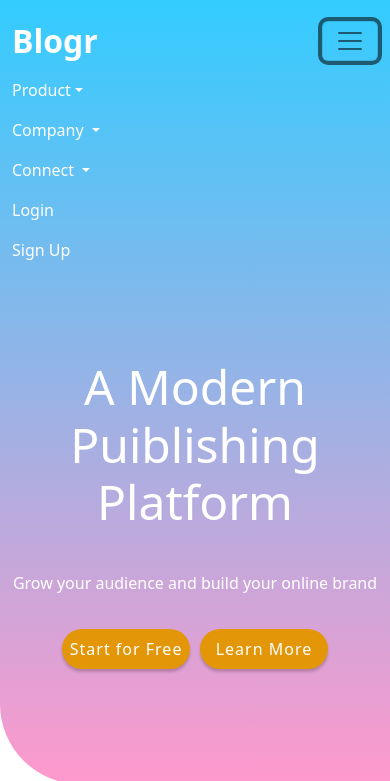
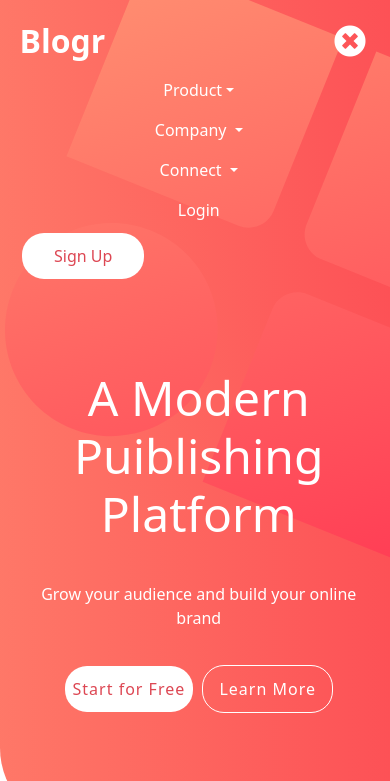
Before and after one commit to MHany97/Blogr-landing-page, a plain HTML site: page index.html in a window 390 px wide. Both pictures are taken after a click on the button "Toggle navigation". Shown: the top 781 px of the page. Drawn offline with nearby package versions, Linux system fonts and the light colour scheme; a web font is replaced by a local one.

Commit message:
Stable Ver Before Mob

```diff
--- a/index.html
+++ b/index.html
@@ -25,7 +25,9 @@
                 <nav class="navbar navbar-expand-lg ">
                     <a class="navbar-brand Blogr-Logo" href="#">Blogr</a>
                     <button class="navbar-toggler" type="button" data-bs-toggle="collapse" data-bs-target="#navbarNavDropdown" aria-controls="navbarNavDropdown" aria-expanded="false" aria-label="Toggle navigation">
-                      <span class="navbar-toggler-icon"></span>
+
+                        <i onclick="changeDropIcon(this)" class="fas fa-bars" style="color: white; font-size: 2rem;" aria-hidden="true" ></i>
+
                     </button>
                     <div class="collapse navbar-collapse" id="navbarNavDropdown">
                         <ul class="navbar-nav">
@@ -70,10 +72,10 @@
                             <div class="log">
                                 <ul class="navbar-nav">
                                     <li class="nav-item nav-ele">
-                                        <a class="nav-link" href="#">Login</a>
+                                        <a class="nav-link" id="login" href="#">Login</a>
                                     </li>
                                     <li class="nav-item nav-ele">
-                                        <a class="nav-link" href="#">Sign Up</a>
+                                        <button class="nav-link" id="sign-up" href="#">Sign Up</button>
                                     </li>
                                 </ul>
                             </div>
@@ -90,8 +92,8 @@
                             <p class="intro-title"> Grow your audience and build your online brand
                             </p>
                             <div class="btns">
-                                <a href="#" id="btn1" class="main-btn">Start for Free</a>
-                                <a href="#" id="btn2" class="main-btn">Learn More</a>
+                                <button href="#" id="btn1" class="main-btn">Start for Free</button>
+                                <button href="#" id="btn2" class="main-btn">Learn More</button>
                             </div>
                         </div>
                     </div>
@@ -101,8 +103,11 @@
         </div>
         <section class="main">
             <div class="container">
-                <h2 class="main-title"> Designed for the future</h2>
                 <div class="row">
+                    <h2 class="main-title"> Designed for the future</h2>
+                    <div class="col-lg-6 col-sm-12 mob-illust">
+                        <img src="./imgs/illustration-editor-mobile.svg " class=" editor-img" alt="Responsive image">
+                    </div>
                     <div class="col-lg-6 col-sm-12">
                         <div class="main-sec-text">
                             <div class="main-text1">
@@ -118,7 +123,7 @@
                         </div>
 
                     </div>
-                    <div class="col-lg-6 col-sm-12  ">
+                    <div id="desk-illust" class="col-lg-6 col-sm-12 desk-illus">
                         <img src="./imgs/illustration-editor-desktop.svg " class=" editor-img" alt="Responsive image">
                     </div>
                 </div>
--- a/main.js
+++ b/main.js
@@ -0,0 +1,4 @@
+function changeDropIcon(x) {
+    x.classList.toggle("fa-times-circle")
+
+}
--- a/style.css
+++ b/style.css
@@ -10,16 +10,29 @@
                                 background: white
                             }
 
-                            .container {}
+                            .navbar-toggler {
+                                box-shadow: none;
+                                border: none;
+                            }
+
+                            .navbar-toggler:focus {
+                                box-shadow: none;
+                                /* border-color: rgba(0, 0, 0, .125); */
+                            }
+
+                            .container {
+                                padding-left: 5%;
+                            }
 
                             header {
-                                background: url(./imgs/bg-pattern-intro-desktop.svg) no-repeat;
-                                background-position-x: -20vw;
+                                background: url(./imgs/bg-pattern-intro-desktop.svg), linear-gradient(to right, rgba(255, 135, 111, 1), rgba(252, 62, 77, 1));
+                                /* background-repeat: no-repeat, no-repeat; */
+                                background-position-x: -22vw;
                                 background-position-y: -160vh;
                                 background-size: 190%;
-                                background: linear-gradient(to bottom, #33ccff 0%, #ff99cc 100%);
                                 border-bottom-left-radius: 5rem;
                                 min-height: 40rem;
+                                /* background-position: to bottom right; */
                             }
 
                             #head a {
@@ -31,6 +44,24 @@
                             }
 
                             nav li {
+                                color: white;
+                            }
+
+                            #sign-up {
+                                text-decoration: none;
+                                font-size: 1rem;
+                                font-weight: 500;
+                                margin: 0.7%;
+                                border-radius: 22px;
+                                transition: .7s ease;
+                                padding: 0.7em 2em;
+                                background-color: #ffffff;
+                                color: #dd4753;
+                                border: none;
+                            }
+
+                            #sign-up:hover {
+                                background-color: #fe7c88;
                                 color: white;
                             }
 
@@ -70,9 +101,7 @@
                             /* main section styling */
 
                             .main-btn {
-                                color: white;
                                 display: inline-block;
-                                background-color: #e39608;
                                 text-decoration: none;
                                 font-size: 1em;
                                 font-weight: 500;
@@ -80,23 +109,36 @@
                                 padding: 0.5em 1em;
                                 letter-spacing: 1px;
                                 border-radius: 22px;
-                                transition: .9s ease;
-                                box-shadow: 0 3px 3px rgba(0, 0, 0, 0.2);
+                                transition: .7s ease;
                             }
 
-                            .main-btn:hover {
-                                color: #222222;
-                                background-color: #d78e08;
-                                transform: scale(1.05);
-                                box-shadow: 5px 5px 20px #222222;
+                            #btn1 {
+                                padding: 0.7em 0.5em;
+                                background-color: #ffffff;
+                                color: #dd4753;
+                                border: none;
+                            }
+
+                            #btn1:hover {
+                                background-color: #fe7c88;
+                                color: white;
+                            }
+
+                            #btn2:hover {
+                                background-color: #ffffff;
+                                color: #dd4753;
+                            }
+
+                            #btn2 {
+                                padding: 0.7em 1em;
+                                background-color: transparent;
+                                color: white;
+                                border: 0.05rem solid;
+                                border-radius: 22px;
                             }
 
                             .main-btn::selection {
                                 background-color: transparent;
-                            }
-
-                            #btn1 {
-                                padding: 0.5em 0.5em;
                             }
                             /* MainTitle Section styling */
 
@@ -243,9 +285,9 @@
                                 color: white;
                                 text-decoration: underline;
                             }
-                            /* Mobile Control */
+                            /* Desktop Pics Control */
 
-                            @media screen and (min-width: 995px) {
+                            @media only screen and (min-width: 992px) {
                                 #navbarNavDropdown {
                                     padding-left: 8%;
                                 }
@@ -263,12 +305,15 @@
                                     margin-top: 2%;
                                 }
                                 /* MainTitle Section styling */
+                                .mob-illust {
+                                    display: none;
+                                }
                                 .main-sec-head {
                                     margin-bottom: 3.5vh;
                                 }
                                 .main-sec-text {
                                     margin-top: 13vh;
-                                    width: 78%;
+                                    width: 100%;
                                 }
                                 .main-text1 {
                                     margin-bottom: 10vh;
@@ -285,3 +330,24 @@
                                 }
                             }
                             /* Mobile conontrol */
+
+                            @media only screen and (max-width: 992px) {
+                                body {
+                                    text-align: center;
+                                    align-content: center;
+                                    align-items: center;
+                                }
+                                /* main section stylling */
+                                header {
+                                    background-size: 220%, 190%;
+                                    background-position-x: -40vw;
+                                    background-position-y: -20vh;
+                                }
+                                .main {
+                                    min-height: 150vh;
+                                }
+                                .desk-illus {
+                                    display: none;
+                                }
+                                /* service stylling */
+                            }
```
Also changed, not shown: imgs/bg-pattern-intro-mobile.svg (added), imgs/favicon-32x32.png (added), imgs/icon-arrow-dark.svg (added), imgs/icon-arrow-light.svg (added), imgs/icon-close.svg (added), imgs/icon-hamburger.svg (added), imgs/illustration-laptop-mobile.svg (added), imgs/logo.svg (added).
